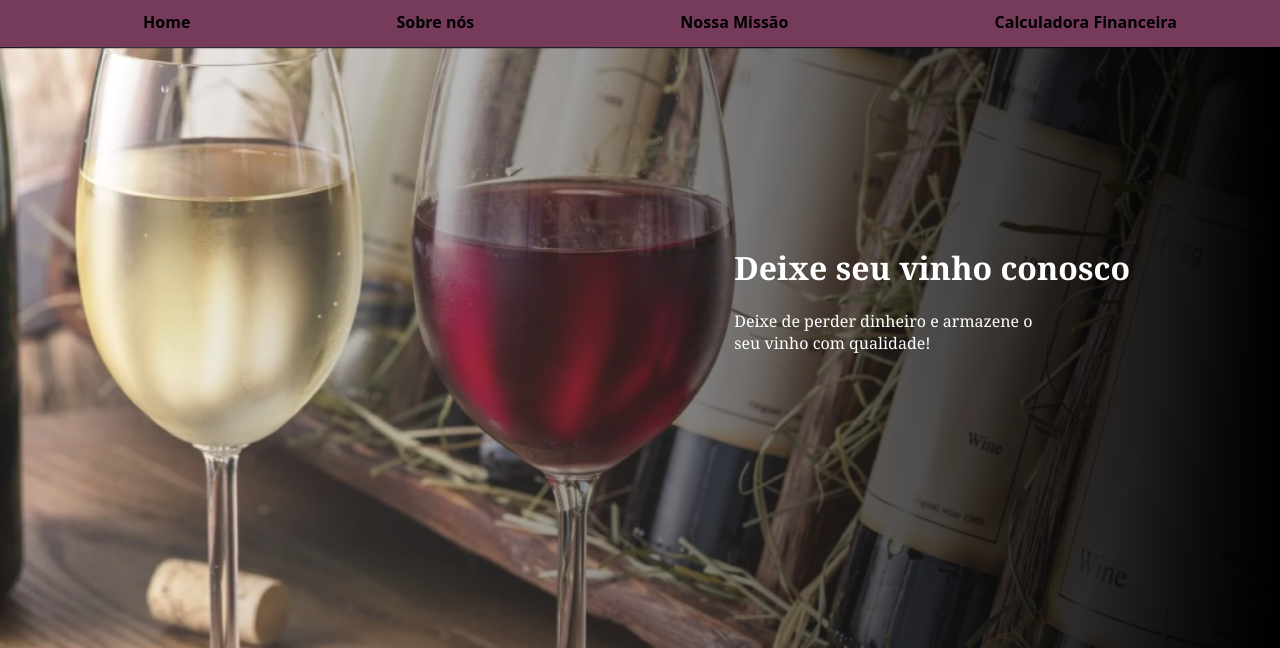
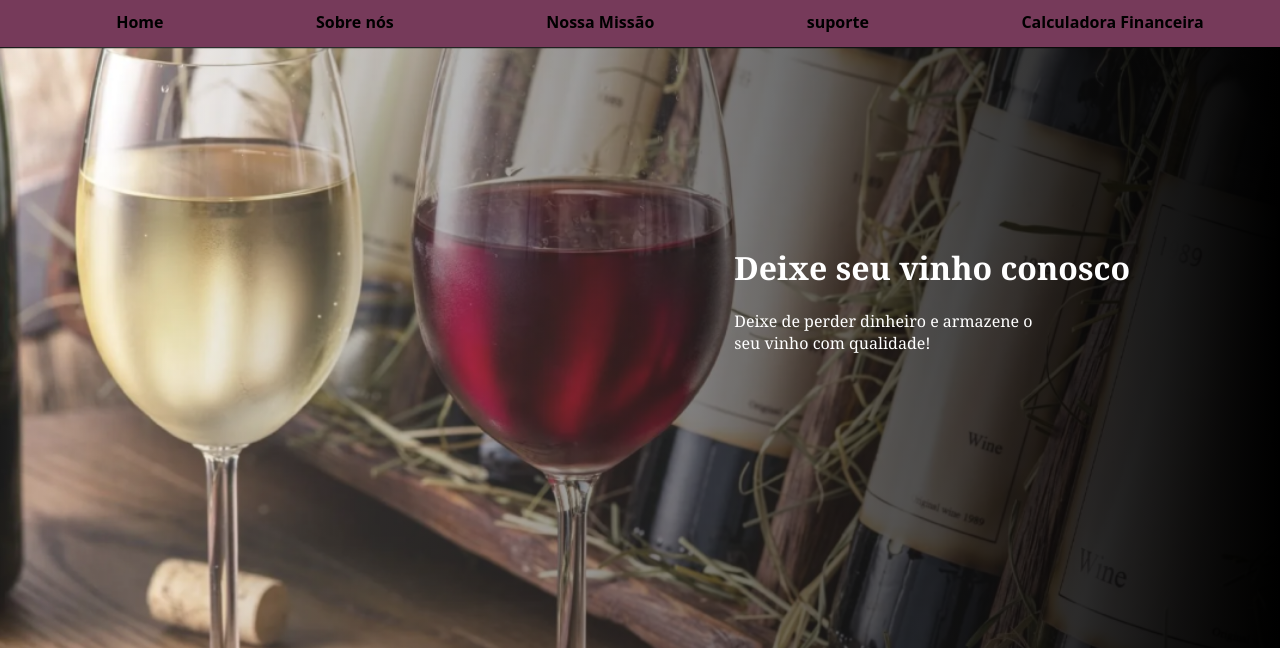
Before and after one commit to Grupo9-1ADSA-Vinum/SiteVinum, a plain HTML site: page public/Main/index.html in a window 1280 px wide. Shown: the part 152-800 px from the top of the page. Drawn offline with Linux system fonts and the light colour scheme.

Commit message:
Add campo de suporte no site Main

```diff
--- a/public/Main/index.html
+++ b/public/Main/index.html
@@ -26,6 +26,7 @@
                 <a href="#home"><li>Home</li></a>
                 <a href="#sobreNos"><li>Sobre nós</li></a>
                 <a href="#nossaMissao"><li>Nossa Missão</li></a>
+                <a href="#suporte"><li>suporte</li></a>
                 <a href="#calculadora"><li>Calculadora Financeira</li></a>
             </ul>
         </div>
@@ -140,7 +141,7 @@
         </div>
     </div>
 
-    <div class="footer">
+    <div class="footer" id="suporte">
 
         <div class="footer1">
             <div class="bloco">
--- a/public/Main/style.css
+++ b/public/Main/style.css
@@ -368,7 +368,6 @@ button:hover {
 .footer {
     background-color: #763A5A;
     color: white;
-    margin-bottom: 30px;
     display: flex;
     flex-direction: column;
     justify-content: center;
```
